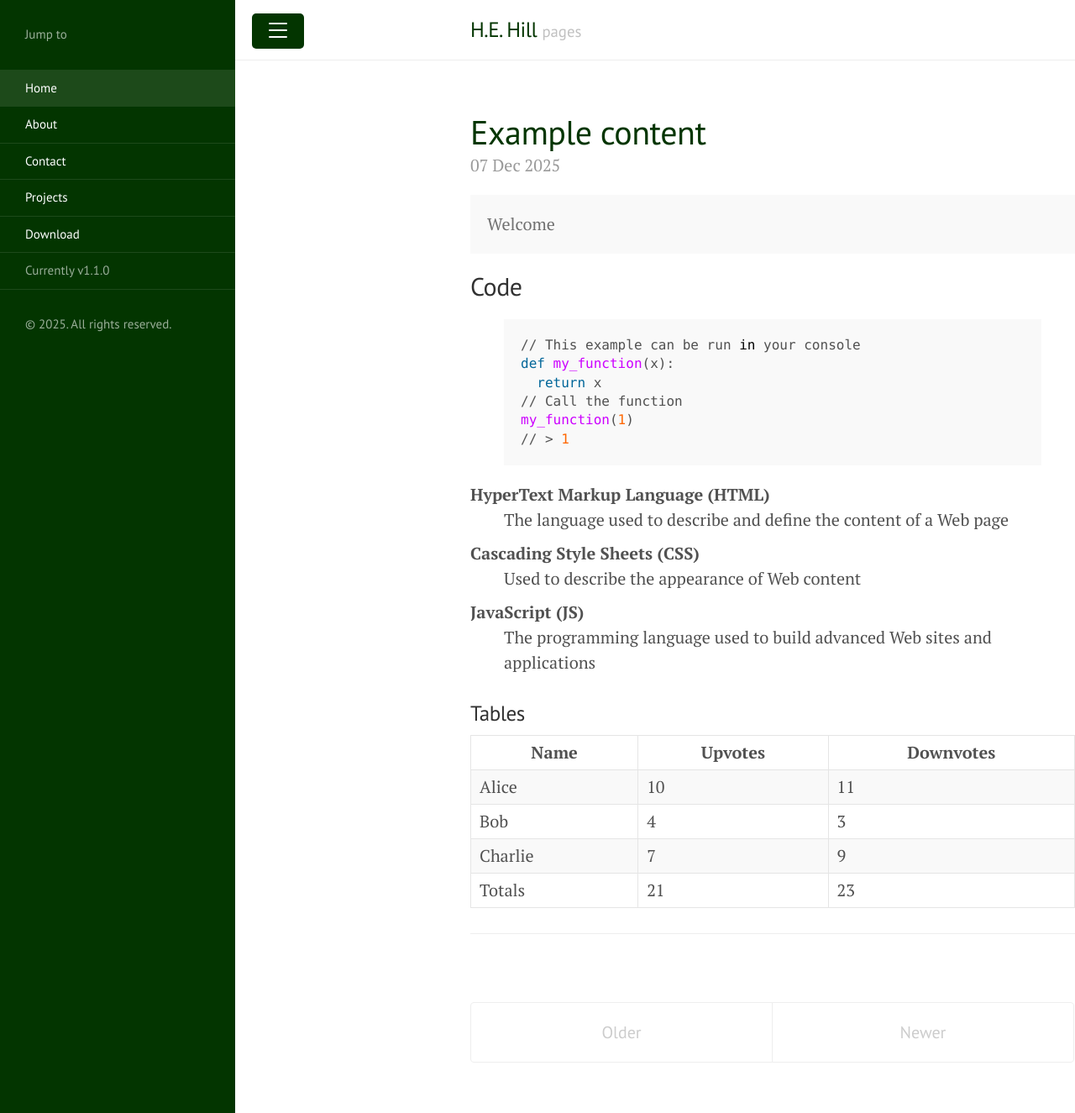
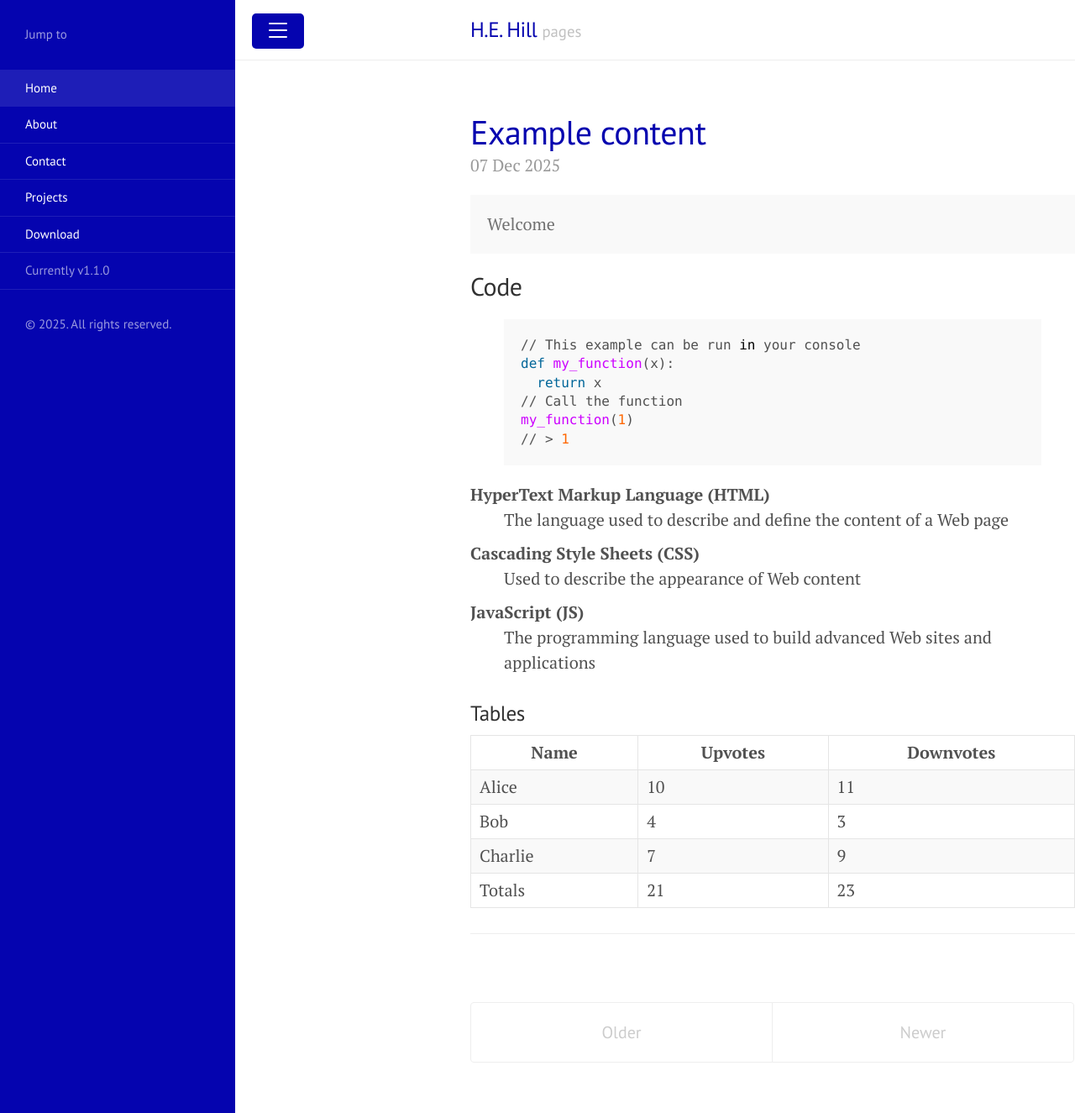
Before and after one commit to hidekihill/hidekihill.github.io, a Jekyll site: the page built from index.html, in a window 1280 px wide and 1325 px high. Shown: the whole window at 84% size. Built offline with Jekyll 4.4.1, drawn with Linux system fonts in a browser that asks for light colours; the list of posts is cut into pages by our own code.

Commit message:
Update lanyon.css

```diff
--- a/public/css/lanyon.css
+++ b/public/css/lanyon.css
@@ -512,12 +512,12 @@ a.pagination-item:hover {
 .theme-base-0e .sidebar,
 .theme-base-0e .sidebar-toggle:active,
 .theme-base-0e #sidebar-checkbox:checked ~ .sidebar-toggle {
-  background-color: #033500;
+  background-color: #0504af;
 }
 .theme-base-0e .container a,
 .theme-base-0e .sidebar-toggle,
 .theme-base-0e .related-posts li a:hover {
-  color: #033500;
+  color: #0504af;
 }
 
 /* Brown */
```
